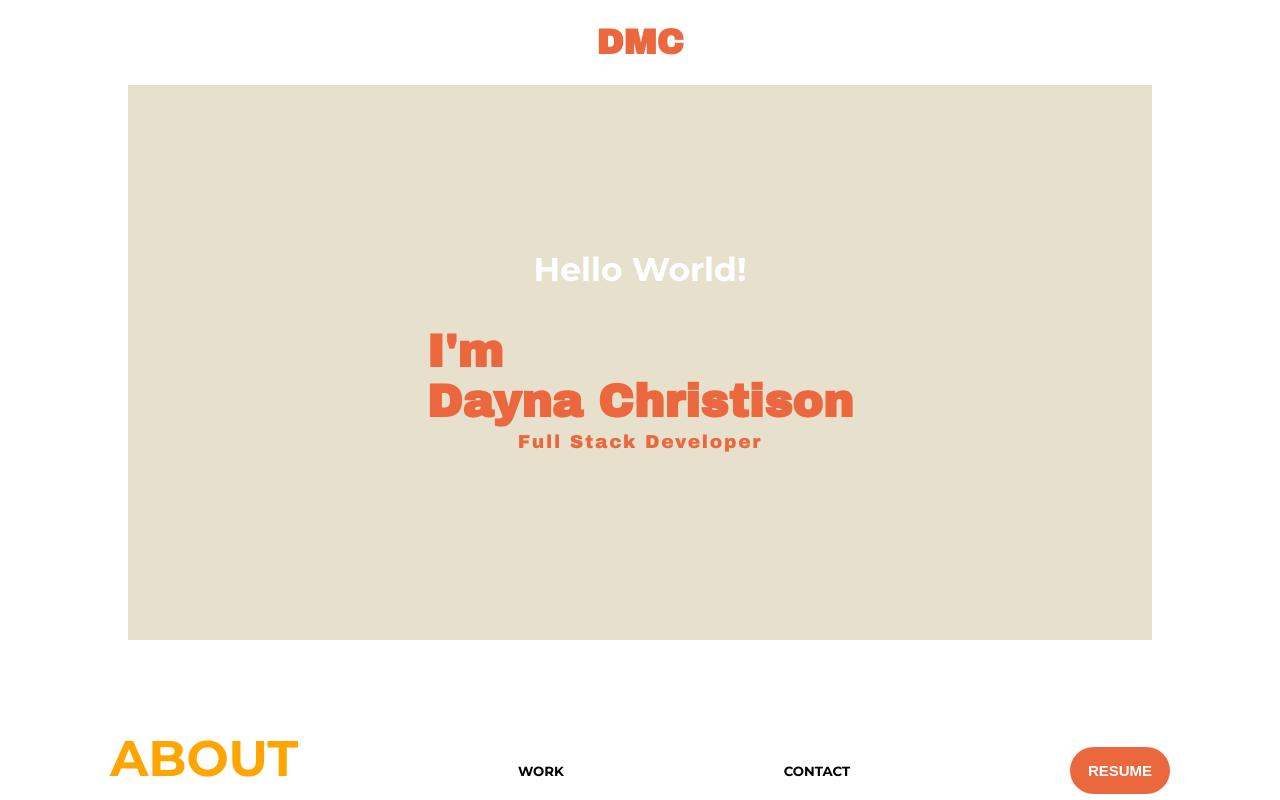
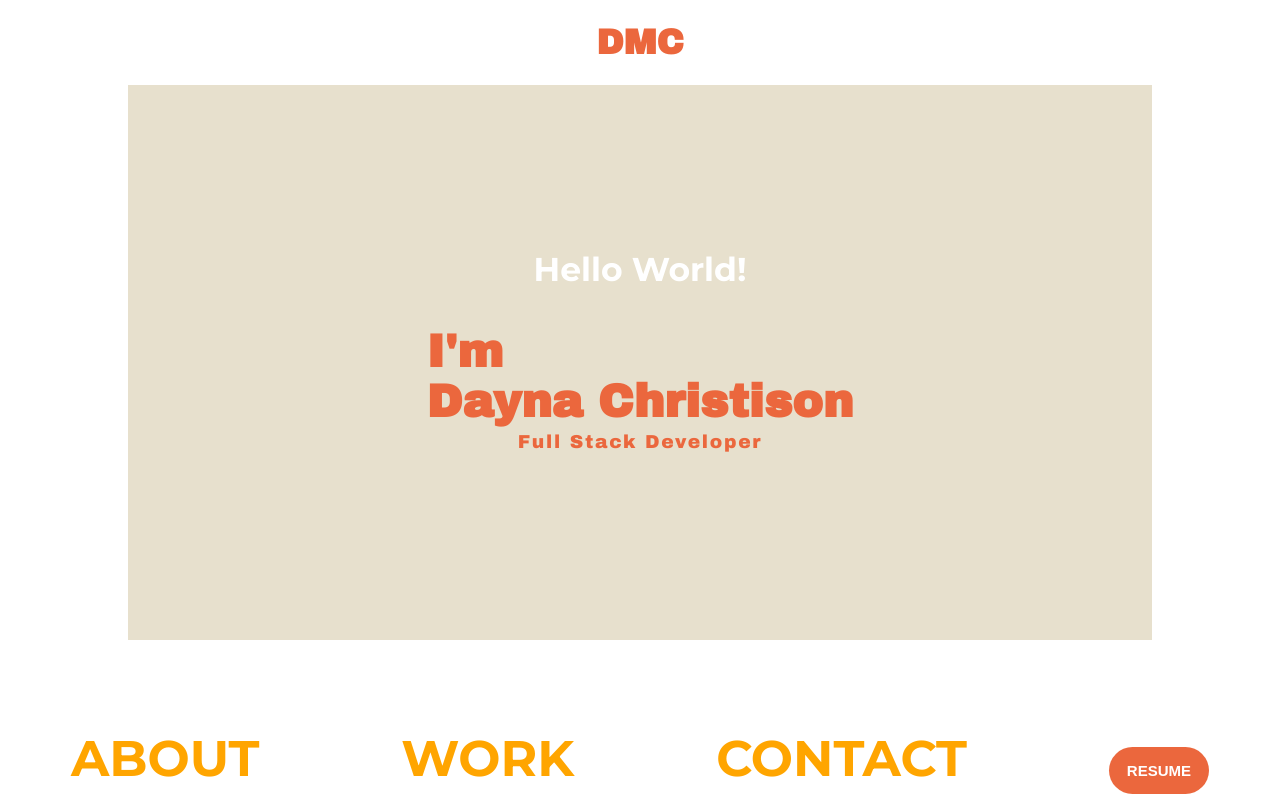
Before and after one commit to runnndmc/dmc-portfolio, a React (Create React App) app: page / in a window 1280 px wide. Shown: the top 800 px of the page. Built offline with nearby package versions, Linux system fonts and the light colour scheme; a web font is replaced by a local one.

Commit message:
hover transitions all links instead of just one

```diff
--- a/src/Nav.jsx
+++ b/src/Nav.jsx
@@ -7,20 +7,6 @@ const Nav = () => {
     fontSize: "50px",
     color: `${hover}`,
   };
-
-  const postHoverStyles = {
-    fontSize: "20px",
-    color: "purple",
-  };
-
-  function onMouseEnter() {
-    console.log("event:mouseEnter");
-    setHover("purple");
-  }
-  function onMouseLeave() {
-    console.log("event:mouseLeave");
-    setHover("orange");
-  }
 
   const handleHover = (color) => {
     setHover(color);
@@ -43,11 +29,27 @@ const Nav = () => {
         </a>
 
         <a href="#work">
-          <h5 className="work-tag">WORK</h5>
+          <h5
+            className="work-tag"
+            style={preHoverStyles}
+            onMouseEnter={() => handleHover("white")}
+            onMouseLeave={() => handleHover("orange")}
+          >
+            {" "}
+            WORK
+          </h5>
         </a>
 
         <a href="#contact">
-          <h5 className="contact-tag">CONTACT</h5>
+          <h5
+            className="contact-tag"
+            style={preHoverStyles}
+            onMouseEnter={() => handleHover("white")}
+            onMouseLeave={() => handleHover("orange")}
+          >
+            {" "}
+            CONTACT
+          </h5>
         </a>
 
         <a
```
